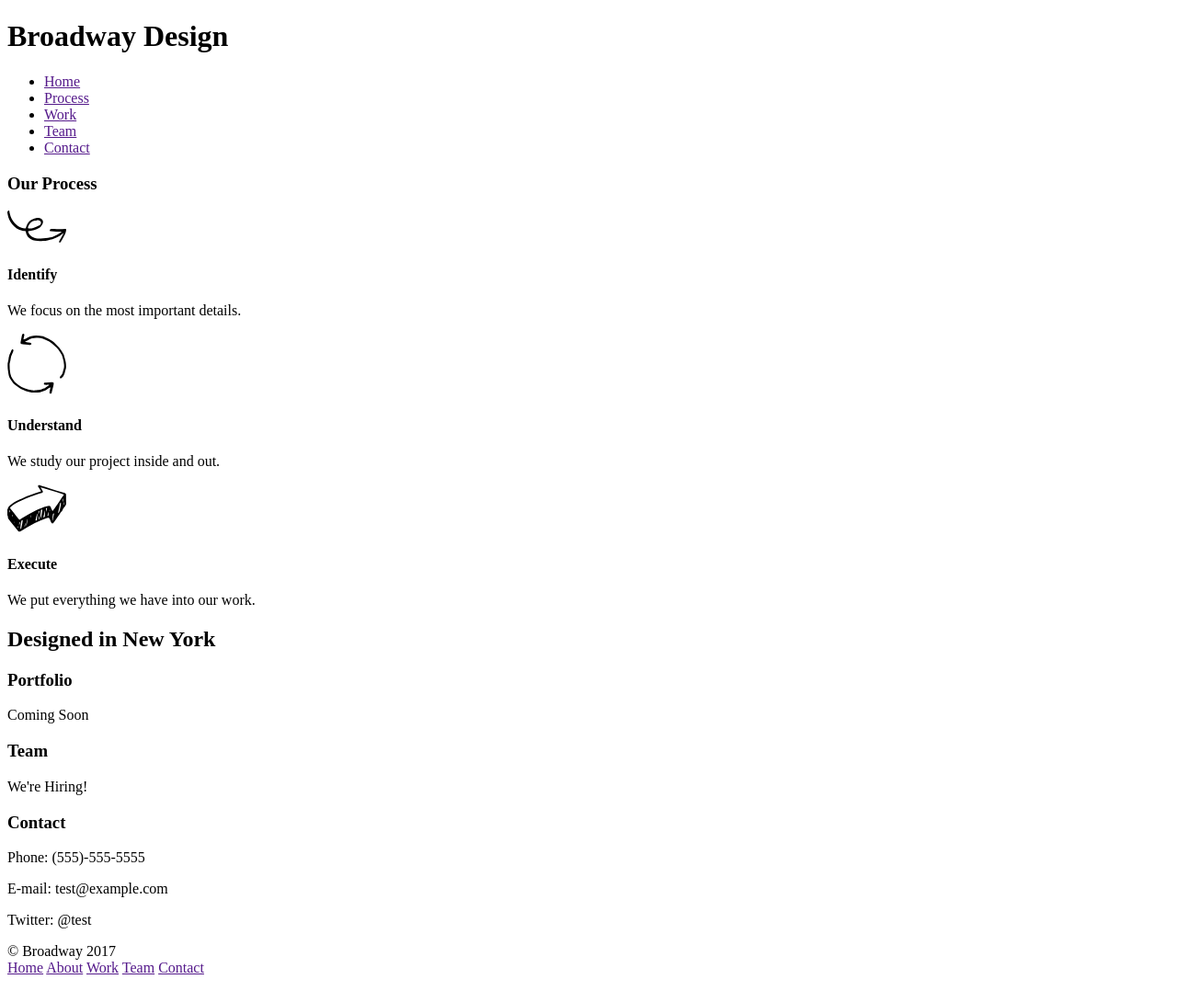
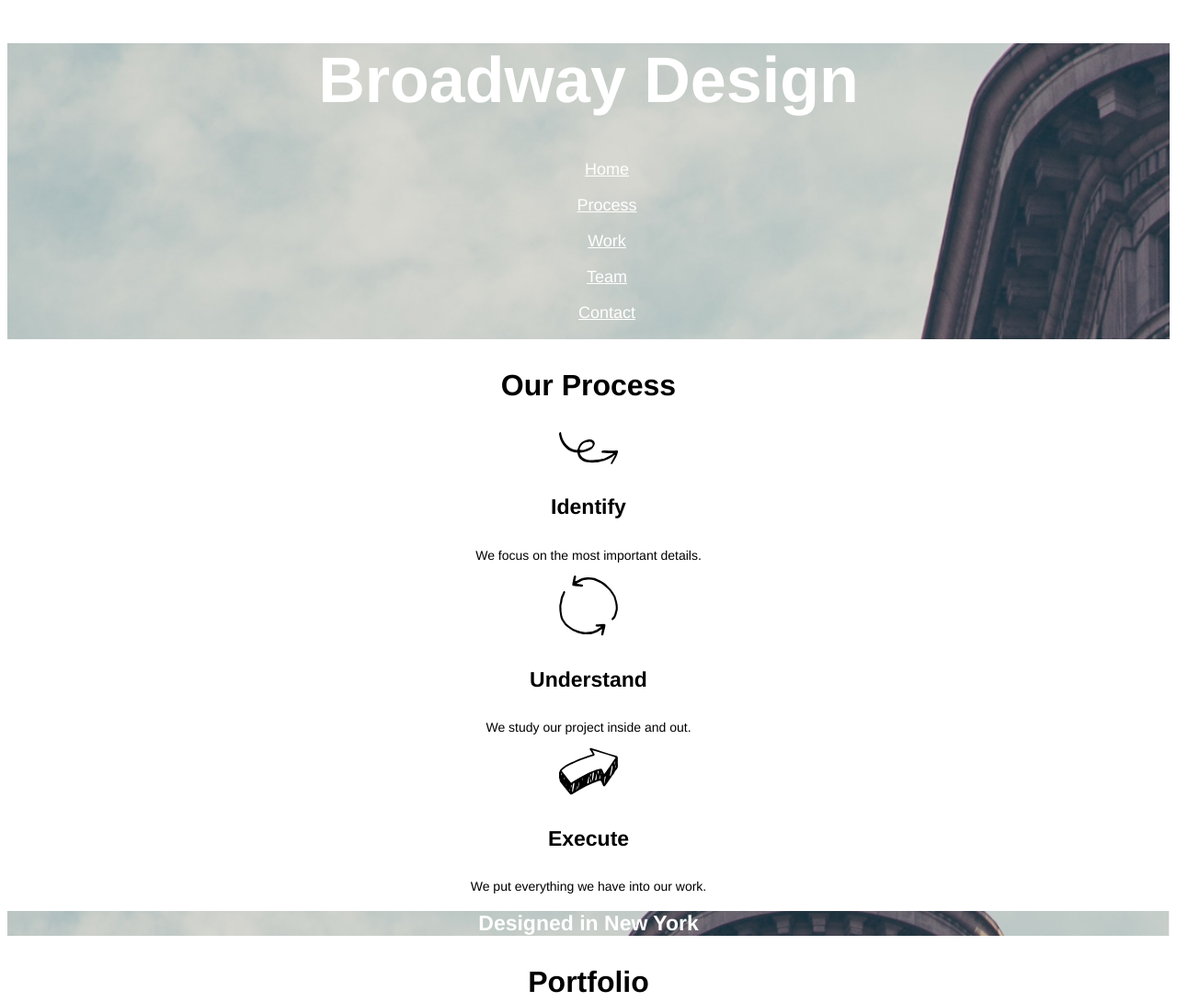
Before and after one commit to andreloezer/broadway, a plain HTML site: page index.html in a window 1280 px wide. Shown: the top 1090 px of the page at 92% size. Drawn offline with Linux system fonts and the light colour scheme.

Commit message:
CSS complete

```diff
--- a/index.html
+++ b/index.html
@@ -11,11 +11,11 @@
 
       <nav>
         <ul>
-          <li><a href="">Home</a></li>
-          <li><a href="">Process</a></li>
-          <li><a href="">Work</a></li>
-          <li><a href="">Team</a></li>
-          <li><a href="">Contact</a></li>
+          <li><a href="">Home</a></li><br />
+          <li><a href="">Process</a></li><br />
+          <li><a href="">Work</a></li><br />
+          <li><a href="">Team</a></li><br />
+          <li><a href="">Contact</a></li><br />
         </ul>
       </nav>
     </header>
@@ -61,9 +61,10 @@
     </main>
 
     <footer>
-      &copy; Broadway 2017
+
 
       <nav>
+        &copy; Broadway 2017
         <a href="">Home</a>
         <a href="">About</a>
         <a href="">Work</a>
--- a/resources/css/style.css
+++ b/resources/css/style.css
@@ -0,0 +1,55 @@
+body {
+  text-align: center;
+  font-family: Helvetica;
+}
+
+header {
+  background-image: url(../images/the-flatiron-building.png);
+  background-repeat: no-repeat;
+  background-size: cover;
+  color: white;
+}
+
+h1 {
+  font-weight: bold;
+  font-size: 70px;
+}
+
+header ul {
+  list-style-type: none;
+}
+
+a {
+  font-size: 18px;
+  color: white;
+}
+
+h3 {
+  font-size: 32px;
+  font-weight: bold;
+}
+
+h4 {
+  font-size: 23px;
+  font-weight: bold;
+}
+
+main p {
+  font-size: 14px;
+}
+
+h2 {
+  background-image: url(../images/the-flatiron-building.png);
+  background-repeat: no-repeat;
+  background-size: cover;
+  color: white;
+  font-size: 23px;
+  font-weight: bold;
+}
+
+footer {
+  background-color: dimgray;
+  font-size: 11px;
+  color: white;
+  text-align: left;
+}
```
